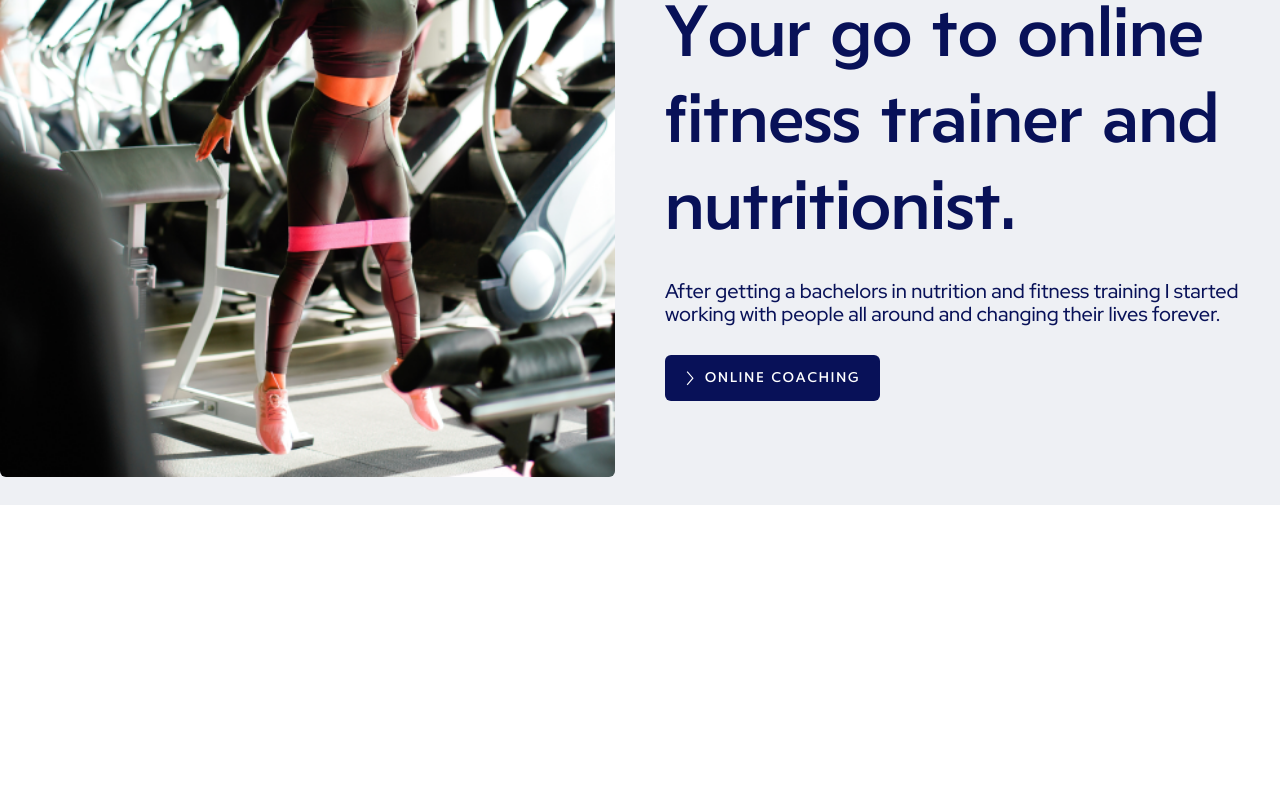
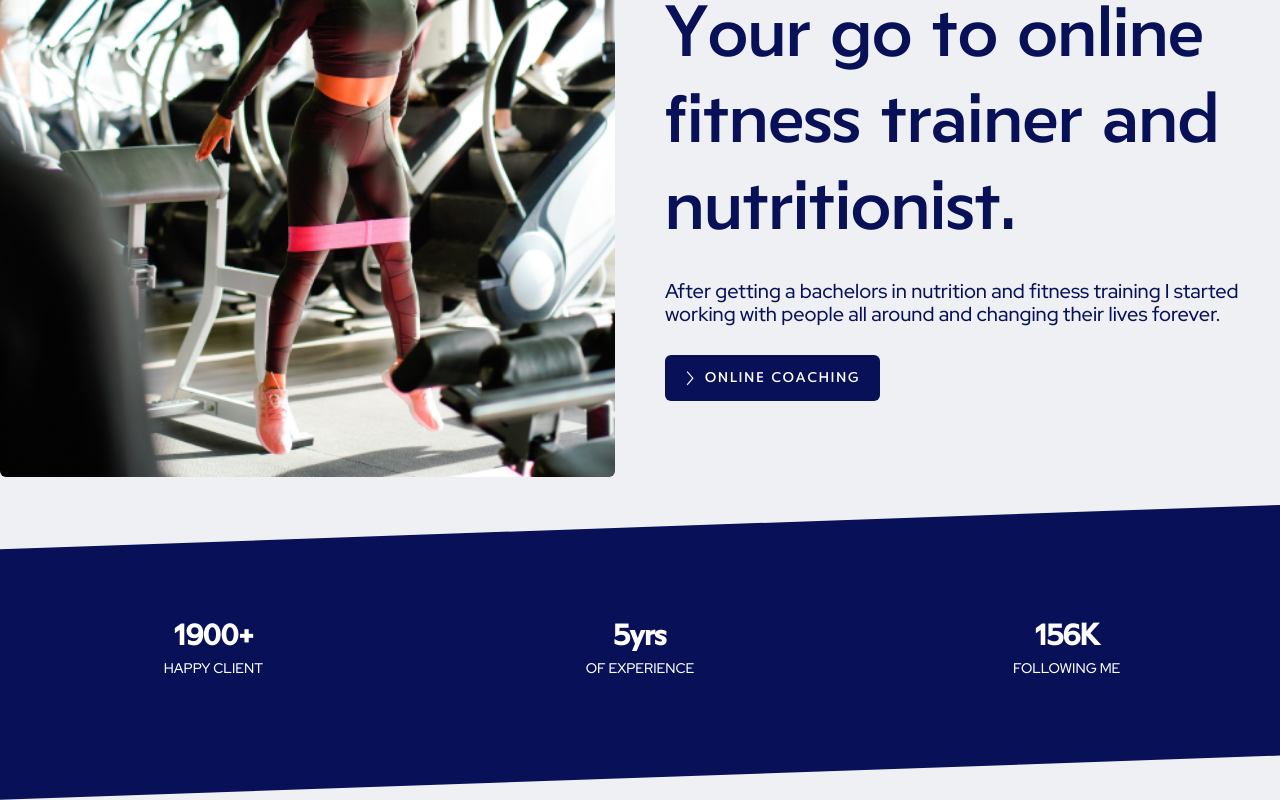
Before and after one commit to phamphuc05071998/fitnesso, a React (Create React App) app: page / in a window 1280 px wide. Shown: the part 295-1095 px from the top of the page. Before the commit the page ends 800 px from the top, so only its background shows below. Built offline with nearby package versions, Linux system fonts and the light colour scheme; the HTML template or start-up script is replaced by a standard one.

Commit message:
add StaticSection

```diff
--- a/src/App.tsx
+++ b/src/App.tsx
@@ -1,13 +1,14 @@
 import React from "react";
 import Navigation from "./components/Navigation/Navigation";
-import HeroSection from "./components/Home/HeroSection/HeroSection";
+
+import Home from "./Pages/Home";
 
 function App() {
   return (
     <>
       <Navigation />
       <main>
-        <HeroSection />
+        <Home/>
       </main>
     </>
   );
--- a/src/Pages/Home.tsx
+++ b/src/Pages/Home.tsx
@@ -1,10 +1,14 @@
-import React from 'react'
-import HeroSection from '../components/Home/HeroSection/HeroSection'
+import React from "react";
+import HeroSection from "../components/Home/HeroSection/HeroSection";
+import StaticSection from "../components/Home/StaticSection/StaticSection";
 
 const Home = () => {
   return (
-    <HeroSection></HeroSection>
-  )
-}
+    <>
+      <HeroSection></HeroSection>
+      <StaticSection />
+    </>
+  );
+};
 
-export default Home
+export default Home;
--- a/src/components/Home/HeroSection/HeroSection.module.scss
+++ b/src/components/Home/HeroSection/HeroSection.module.scss
@@ -4,7 +4,7 @@
 .hero {
    &Section {
     height: 100vh;
-    padding: 15rem 0;
+    padding: 15rem 0 8rem 0;
     background-color: $color-background-2;
     @include respond(medium) {
         height: auto;
--- /dev/null
+++ b/src/components/Home/StaticSection/StaticSection.module.scss
@@ -0,0 +1,34 @@
+@import "./../../sass/abtracts/variables";
+@import "./../../sass/abtracts/mixins";
+
+.static{
+    &Section {
+        background-color: $color-background-2;
+    }
+    &Container {
+        background-color: $color-primary;
+
+        padding: 12rem 0;
+        clip-path: polygon(0 15%, 100% 0, 100% 85%, 0% 100%);
+        display: grid;
+        color: $color-white;
+        grid-template-columns: repeat(3, 1fr);
+        justify-items: center;
+        @include respond(phone) {
+        grid-template-columns: 1fr;
+        row-gap: 3rem;
+        }
+    }
+    &Items {
+        text-align: center;
+        h4{
+            font-size: 3rem;
+            font-family: "Sato", sans-serif;
+            margin-bottom: 1rem;
+        }
+        p {
+            text-transform: uppercase;
+        }
+    }
+
+}
--- /dev/null
+++ b/src/components/Home/StaticSection/StaticSection.tsx
@@ -0,0 +1,24 @@
+import React from "react";
+import styles from  "./StaticSection.module.scss";
+const StaticSection = () => {
+  return (
+    <section className={styles.staticSection}>
+      <div className={styles.staticContainer}>
+        <div  className={styles.staticItems}>
+          <h4>1900+ </h4>
+          <p>Happy client </p>
+        </div>
+        <div className={styles.staticItems}>
+          <h4>5yrs</h4>
+          <p>OF EXPERIENCE</p>
+        </div>
+        <div className={styles.staticItems}>
+          <h4>156K </h4>
+          <p>FOLLOWING ME </p>
+        </div>
+      </div>
+    </section>
+  );
+};
+
+export default StaticSection;
--- a/src/components/Navigation/Navigation.module.scss
+++ b/src/components/Navigation/Navigation.module.scss
@@ -25,7 +25,8 @@
     visibility: hidden;
     margin-left: auto;
     z-index: 2;
-    background-color: $color-white;
+    background-color: $color-background-2;
+
     &.clicked {
       background-color: $color-primary;
     }
@@ -45,8 +46,9 @@
     color: $color-primary;
     cursor: pointer;
     &.clicked {
-      background-color: $color-white;
-    color: $color-white;
+      background-color: $color-background-2;
+
+    color: $color-background-2;
 
     }
 
```
